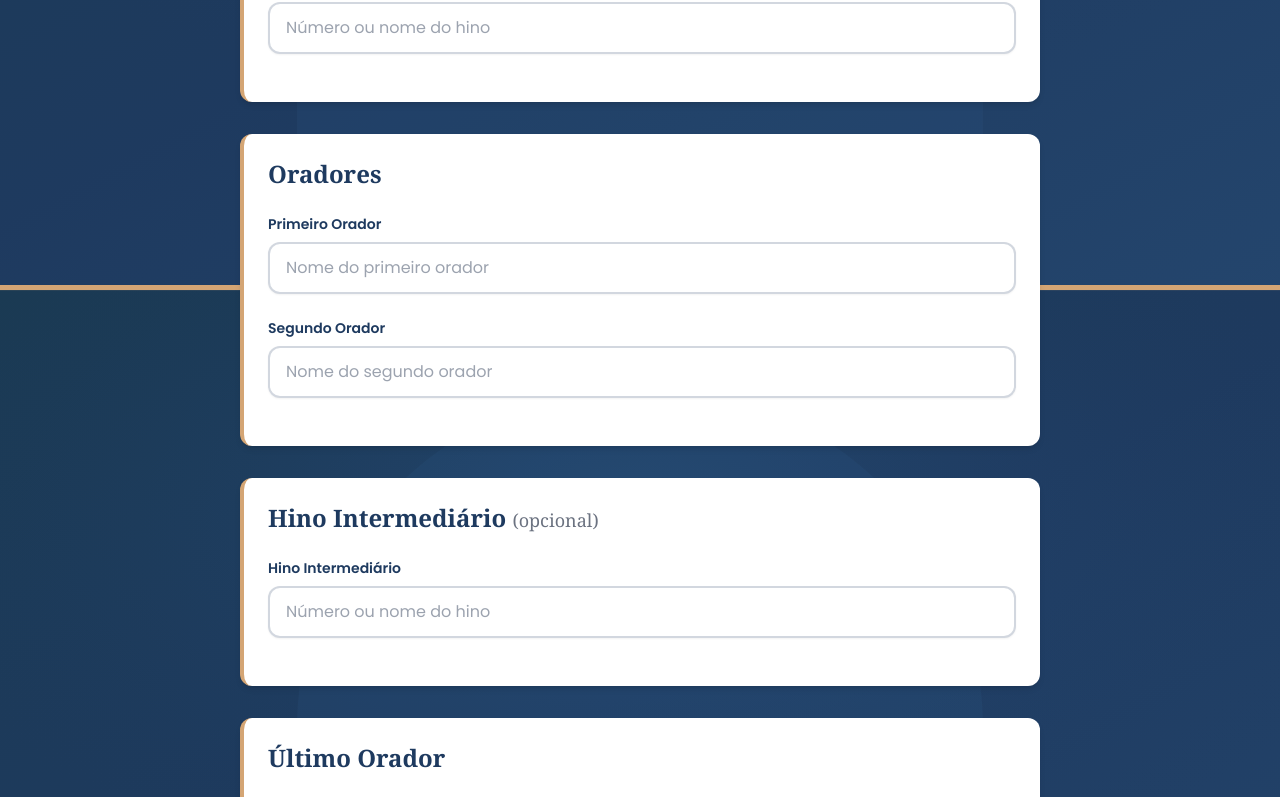
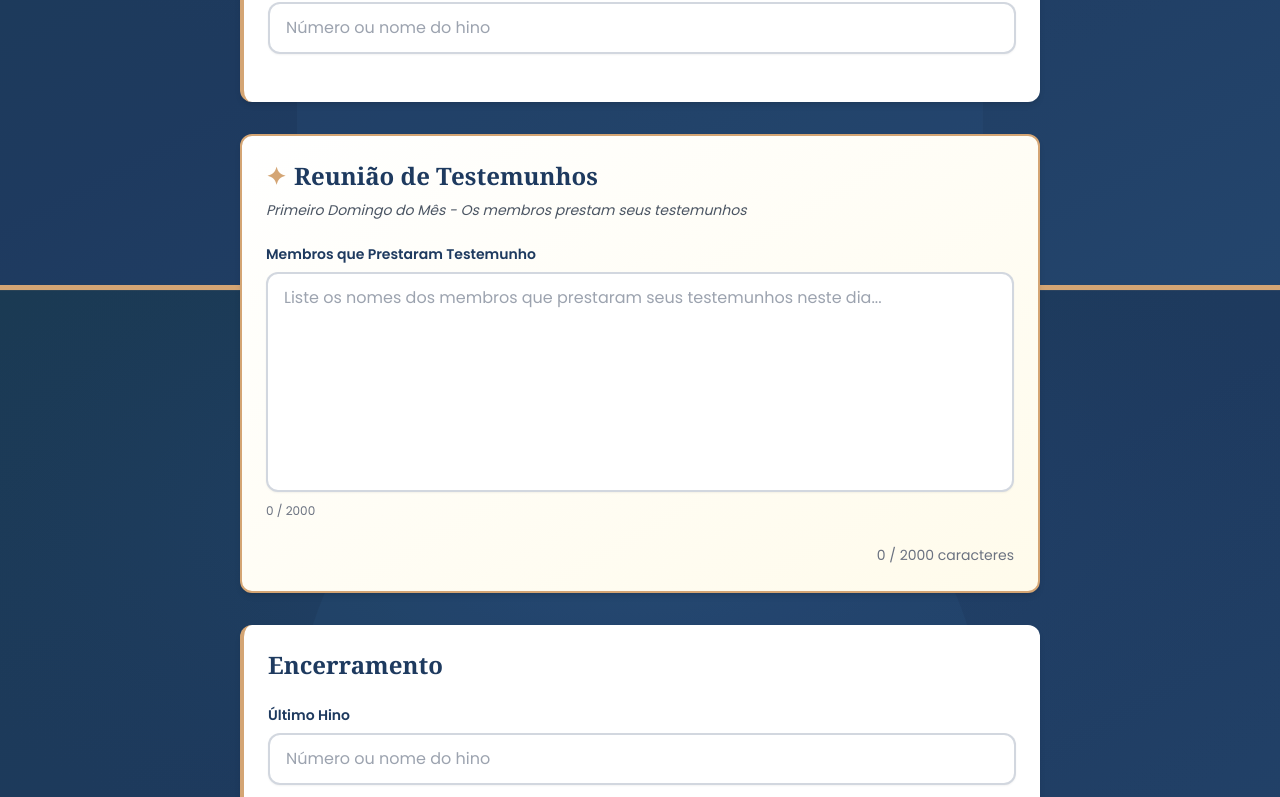
Before and after one commit to Hks72BR/Ata-Reuniao-Sacramental, a React (Vite) app: page / in a window 1280 px wide. Shown: the part 2915-3712 px from the top of the page. Built offline with nearby package versions, Linux system fonts and the light colour scheme.

Commit message:
feat: adiciona suporte para Reunião de Testemunhos (1º domingo do mês) com detecção automática e campo de testemunhos (max 2000 caracteres)

```diff
--- a/src/lib/utils.ts
+++ b/src/lib/utils.ts
@@ -11,6 +11,22 @@ import { SacramentalRecord, FormErrors } from '@/types';
  */
 export function cn(...inputs: ClassValue[]) {
   return twMerge(clsx(inputs));
+}
+
+/**
+ * Verifica se uma data é o primeiro domingo do mês
+ */
+export function isFirstSunday(dateString: string): boolean {
+  const [year, month, day] = dateString.split('-').map(Number);
+  const date = new Date(year, month - 1, day);
+
+  // Verifica se é domingo (0 = domingo)
+  if (date.getDay() !== 0) {
+    return false;
+  }
+
+  // Verifica se é o primeiro domingo (dia 1-7)
+  return day >= 1 && day <= 7;
 }
 
 /**
@@ -54,15 +70,24 @@ export function generateRecordText(record: SacramentalRecord): string {
   text += `${'-'.repeat(60)}\n`;
   text += `${record.sacramentalHymn}\n\n`;
 
-  text += `ORADORES\n`;
-  text += `${'-'.repeat(60)}\n`;
-  text += `1º Orador: ${record.firstSpeaker}\n`;
-  text += `2º Orador: ${record.secondSpeaker}\n`;
-  text += `Último Orador: ${record.lastSpeaker}\n\n`;
+  // Renderização condicional: Oradores ou Testemunhos
+  if (record.meetingType === 'testimony' || isFirstSunday(record.date)) {
+    text += `REUNIÃO DE TESTEMUNHOS\n`;
+    text += `${'-'.repeat(60)}\n`;
+    text += `Primeiro Domingo do Mês\n`;
+    text += `\nMembros que Prestaram Testemunho:\n`;
+    text += `${record.testimonies || 'Nenhum testemunho registrado'}\n\n`;
+  } else {
+    text += `ORADORES\n`;
+    text += `${'-'.repeat(60)}\n`;
+    text += `1º Orador: ${record.firstSpeaker}\n`;
+    text += `2º Orador: ${record.secondSpeaker}\n`;
+    text += `Hino Intermediário: ${record.intermediateHymn}\n`;
+    text += `Último Orador: ${record.lastSpeaker}\n\n`;
+  }
 
   text += `HINOS E ORAÇÃO FINAL\n`;
   text += `${'-'.repeat(60)}\n`;
-  text += `Hino Intermediário: ${record.intermediateHymn}\n`;
   text += `Último Hino: ${record.lastHymn}\n`;
   text += `Última Oração: ${record.lastPrayer}\n`;
 
--- a/src/pages/Home.tsx
+++ b/src/pages/Home.tsx
@@ -15,14 +15,18 @@ import { toast } from 'sonner';
 import { saveRecord, initDB } from '@/lib/db';
 import { useServiceWorker } from '@/hooks/useServiceWorker';
 import { useLocation } from 'wouter';
-import { validateRecord, generateRecordText, downloadTextFile } from '@/lib/utils';
+import { validateRecord, generateRecordText, downloadTextFile, isFirstSunday } from '@/lib/utils';
 
 export default function Home() {
   const [record, setRecord] = useState<SacramentalRecord>(SACRAMENTAL_RECORD_INITIAL as SacramentalRecord);
   const [errors, setErrors] = useState<{ [key: string]: string }>({});
   const [announcementsLength, setAnnouncementsLength] = useState(0);
+  const [testimoniesLength, setTestimoniesLength] = useState(0);
   const { isOnline, swReady } = useServiceWorker();
   const [, setLocation] = useLocation();
+
+  // Detectar tipo de reunião baseado na data
+  const isTestimonyMeeting = record.date ? isFirstSunday(record.date) : false;
 
   useEffect(() => {
     // Inicializar banco de dados
@@ -37,6 +41,7 @@ export default function Home() {
         const parsed = JSON.parse(savedRecord);
         setRecord(parsed);
         setAnnouncementsLength(parsed.announcements?.length || 0);
+        setTestimoniesLength(parsed.testimonies?.length || 0);
       } catch (error) {
         console.error('Erro ao carregar ata salva:', error);
       }
@@ -44,10 +49,19 @@ export default function Home() {
   }, []);
 
   const handleInputChange = (field: keyof SacramentalRecord, value: any) => {
-    setRecord((prev) => ({
+    setRecord((prev) => {
+      const updated = {
         ...prev,
         [field]: value,
-    }));
+      };
+
+      // Atualizar meetingType automaticamente quando a data mudar
+      if (field === 'date' && value) {
+        updated.meetingType = isFirstSunday(value) ? 'testimony' : 'regular';
+      }
+
+      return updated;
+    });
     // Clear error when user starts typing
     if (errors[field]) {
       setErrors((prev) => {
@@ -61,6 +75,11 @@ export default function Home() {
   const handleAnnouncementsChange = (value: string) => {
     setAnnouncementsLength(value.length);
     handleInputChange('announcements', value);
+  };
+
+  const handleTestimoniesChange = (value: string) => {
+    setTestimoniesLength(value.length);
+    handleInputChange('testimonies', value);
   };
 
   const handleSupportAndReleaseChange = (items: SupportAndReleaseItem[]) => {
@@ -374,7 +393,10 @@ export default function Home() {
             />
           </div>
 
-          {/* Oradores */}
+          {/* Renderização condicional: Oradores OU Testemunhos */}
+          {!isTestimonyMeeting ? (
+            <>
+              {/* Oradores - Reunião Regular */}
               <div className="reverent-card">
                 <h3 className="text-2xl font-bold text-foreground mb-6 font-serif">
                   Oradores
@@ -421,6 +443,36 @@ export default function Home() {
                   error={errors.lastSpeaker}
                 />
               </div>
+            </>
+          ) : (
+            <>
+              {/* Testemunhos - Primeiro Domingo do Mês */}
+              <div className="reverent-card bg-gradient-to-br from-white to-amber-50 border-2 border-[#d4a574]">
+                <div className="mb-6">
+                  <h3 className="text-2xl font-bold text-foreground mb-2 font-serif flex items-center gap-2">
+                    <span className="text-[#d4a574]">✦</span>
+                    Reunião de Testemunhos
+                  </h3>
+                  <p className="text-sm text-gray-600 italic">
+                    Primeiro Domingo do Mês - Os membros prestam seus testemunhos
+                  </p>
+                </div>
+                <TextAreaField
+                  label="Membros que Prestaram Testemunho"
+                  value={record.testimonies || ''}
+                  onChange={(e) => handleTestimoniesChange(e.target.value)}
+                  placeholder="Liste os nomes dos membros que prestaram seus testemunhos neste dia..."
+                  rows={8}
+                  maxLength={2000}
+                />
+                <div className="mt-2 text-right">
+                  <span className={`text-sm ${testimoniesLength > 1900 ? 'text-red-600 font-semibold' : 'text-gray-500'}`}>
+                    {testimoniesLength} / 2000 caracteres
+                  </span>
+                </div>
+              </div>
+            </>
+          )}
 
           {/* Encerramento */}
           <div className="reverent-card">
--- a/src/pages/View.tsx
+++ b/src/pages/View.tsx
@@ -9,7 +9,7 @@ import { SacramentalRecord } from '@/types';
 import { ArrowLeft, Download, Edit2 } from 'lucide-react';
 import { useLocation } from 'wouter';
 import { toast } from 'sonner';
-import { formatDate, generatePDF } from '@/lib/utils';
+import { formatDate, generatePDF, isFirstSunday } from '@/lib/utils';
 
 export default function View() {
   const [record, setRecord] = useState<SacramentalRecord | null>(null);
@@ -197,7 +197,25 @@ export default function View() {
             <Field label="Hino Sacramental" value={record.sacramentalHymn} />
           </Section>
 
-          {/* Oradores */}
+          {/* Renderização condicional: Oradores OU Testemunhos */}
+          {record.meetingType === 'testimony' || isFirstSunday(record.date) ? (
+            <Section title="Reunião de Testemunhos">
+              <div className="p-6 bg-gradient-to-br from-amber-50 to-yellow-50 rounded-lg border-2 border-[#d4a574]">
+                <p className="text-sm text-[#1e3a5f]/70 font-semibold mb-3 flex items-center gap-2">
+                  <span className="text-[#d4a574]">✦</span>
+                  Primeiro Domingo do Mês
+                </p>
+                <div>
+                  <p className="text-sm font-semibold text-[#1e3a5f]/70 font-['Poppins'] mb-2">
+                    Membros que Prestaram Testemunho:
+                  </p>
+                  <p className="whitespace-pre-wrap text-[#1e3a5f]">
+                    {record.testimonies || 'Nenhum testemunho registrado'}
+                  </p>
+                </div>
+              </div>
+            </Section>
+          ) : (
             <Section title="Oradores">
               <div className="space-y-4">
                 <Field label="Primeiro Orador" value={record.firstSpeaker} />
@@ -206,6 +224,7 @@ export default function View() {
                 <Field label="Último Orador" value={record.lastSpeaker} />
               </div>
             </Section>
+          )}
 
           {/* Encerramento */}
           <Section title="Encerramento">
--- a/src/types/index.ts
+++ b/src/types/index.ts
@@ -6,6 +6,7 @@
 export interface SacramentalRecord {
   id?: string;
   date: string; // ISO date format
+  meetingType?: 'regular' | 'testimony'; // Tipo de reunião
 
   // Presidência e Direção
   presidedBy: string; // Apenas letras
@@ -28,15 +29,18 @@ export interface SacramentalRecord {
   // Hino Sacramental
   sacramentalHymn: string;
 
-  // Oradores
+  // Oradores (apenas para reunião regular)
   firstSpeaker: string;
   secondSpeaker: string;
 
-  // Hino Intermediário
+  // Hino Intermediário (apenas para reunião regular)
   intermediateHymn: string;
 
-  // Último Orador
+  // Último Orador (apenas para reunião regular)
   lastSpeaker: string;
+
+  // Testemunhos (apenas para reunião de testemunhos - 1º domingo)
+  testimonies?: string; // Máximo 2000 caracteres
 
   // Último Hino e Oração
   lastHymn: string;
```
Lines whose indentation alone changed are shown as unchanged.
